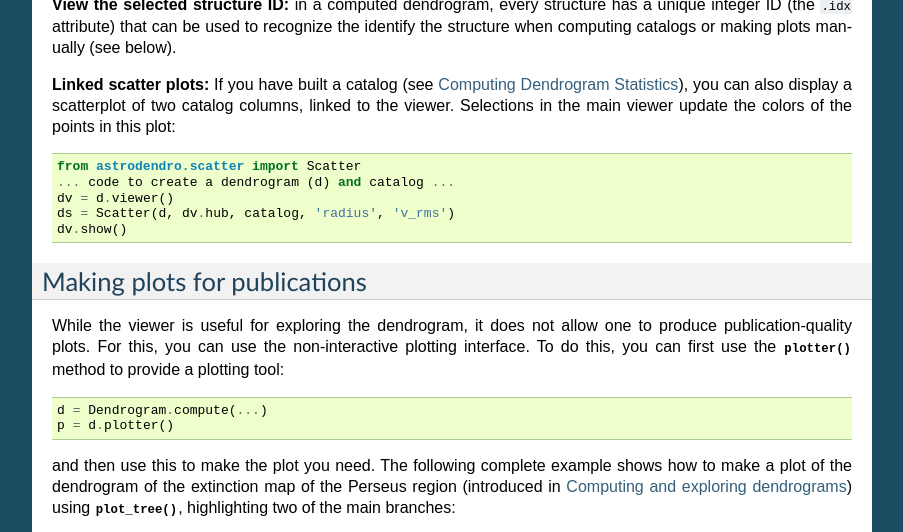
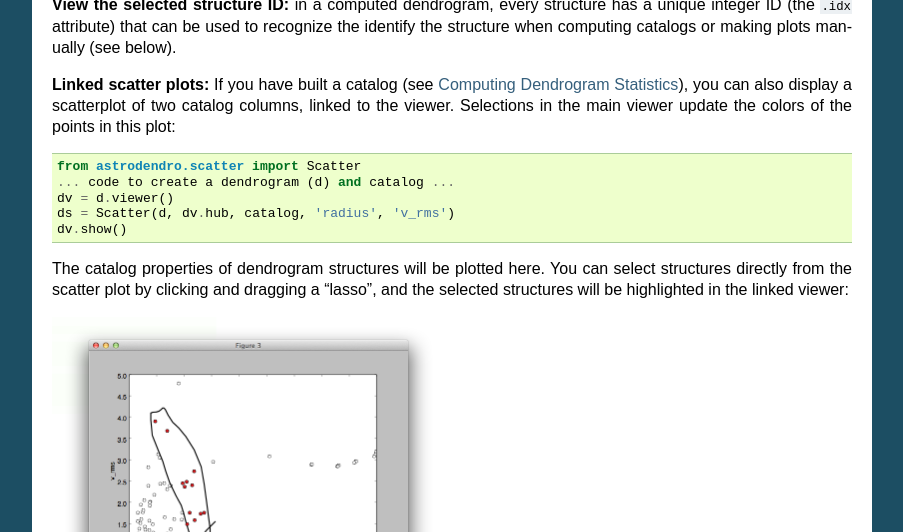
Before and after one commit to dendrograms/astrodendro, a Sphinx documentation site: the page built from docs/plotting.rst, in a window 1280 px wide and 900 px high, scrolled down 1297 px, cut to the strip 0-532 px from the top of the window. Shown: the whole strip, without its empty margins (198-1101 px from the left). Built offline with Sphinx 7.4.7, drawn with Linux system fonts in a browser that asks for light colours.

Commit message:
Updating documentation readmes with lasso selection.

```diff
--- a/docs/plotting.rst
+++ b/docs/plotting.rst
@@ -59,6 +59,15 @@ in the main viewer update the colors of the points in this plot::
     ds = Scatter(d, dv.hub, catalog, 'radius', 'v_rms')
     dv.show()
 
+The catalog properties of dendrogram structures will be plotted here. You can
+select structures directly from the scatter plot by clicking and dragging a
+"lasso", and the selected structures will be highlighted in the linked viewer:
+
+.. image:: scatter_screenshot.png
+   :width: 50%
+
+.. image:: scatter_selected_viewer_screenshot.png
+   :width: 80%
 
 
 Making plots for publications
```
